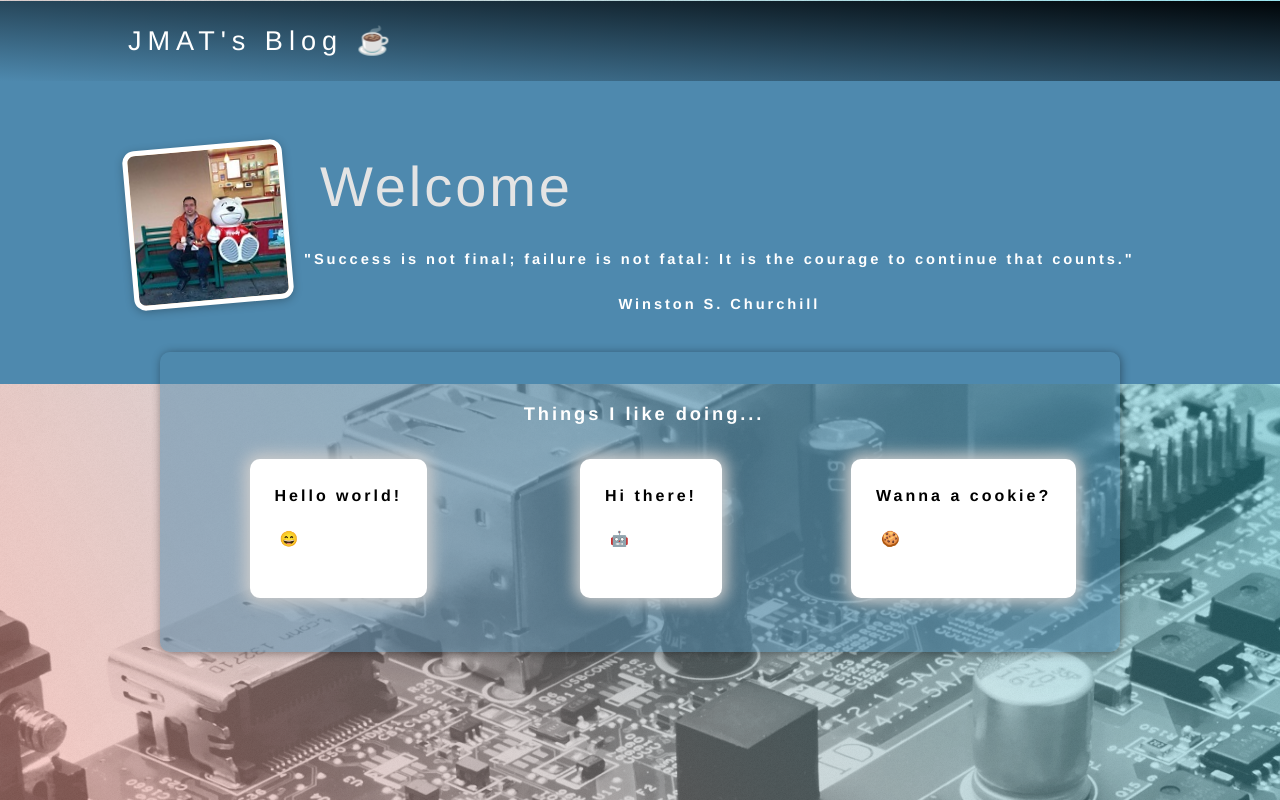
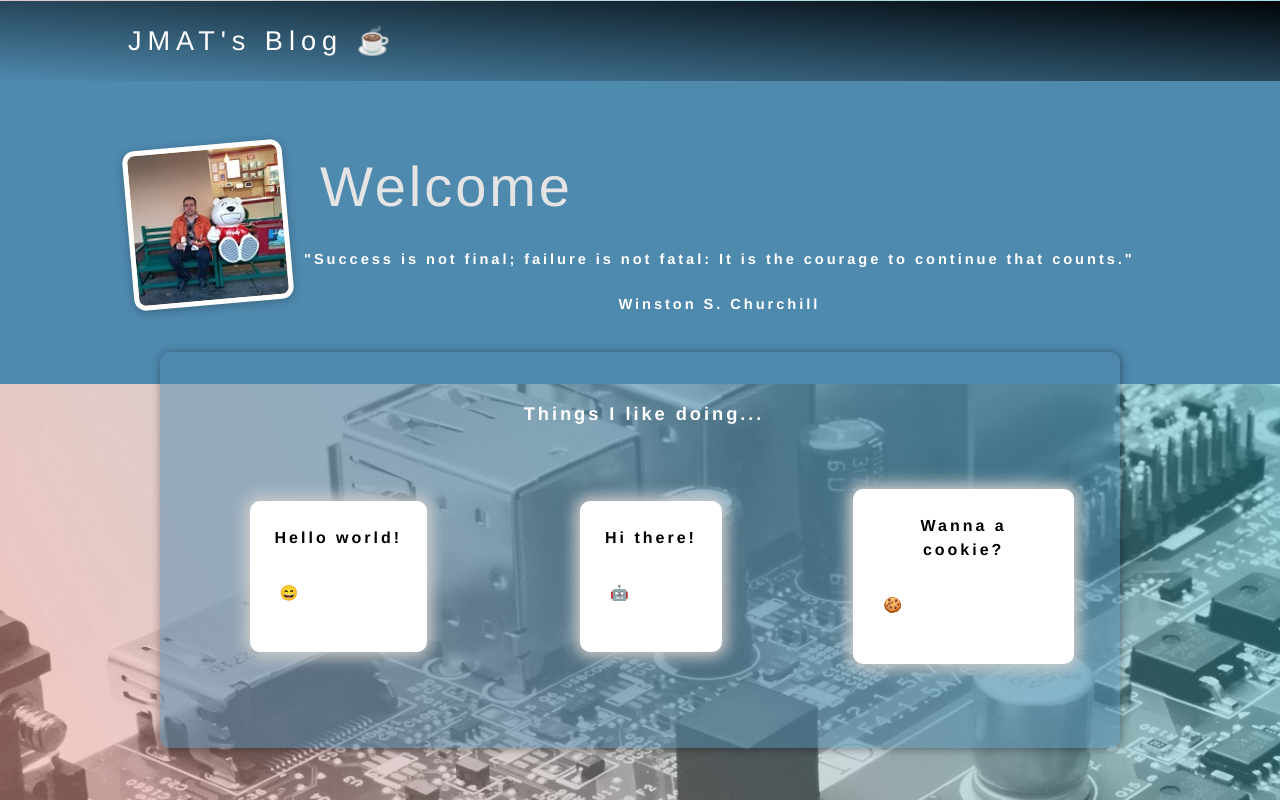
Before and after one commit to AlitosJM/MyApp, a React (Create React App) app: page /myPage in a window 1280 px wide. Shown: the top 800 px of the page. Built offline with nearby package versions, Linux system fonts and the light colour scheme.

Commit message:
css card flex

```diff
--- a/src/components/css/styles.css
+++ b/src/components/css/styles.css
@@ -191,7 +191,16 @@ padding-bottom: 20px; */
   text-decoration:none;
 } */
 
+.post a {
+	display: flex;
+	flex: 1;
+	padding: 30px;
+}
+
 .card{
+	display: flex;
+	flex: 1;
+	flex-direction: column;
 	position: relative;
 	background-color: white;
 	/*background-color: rgba(78,137,174, 0.5);*/
```
